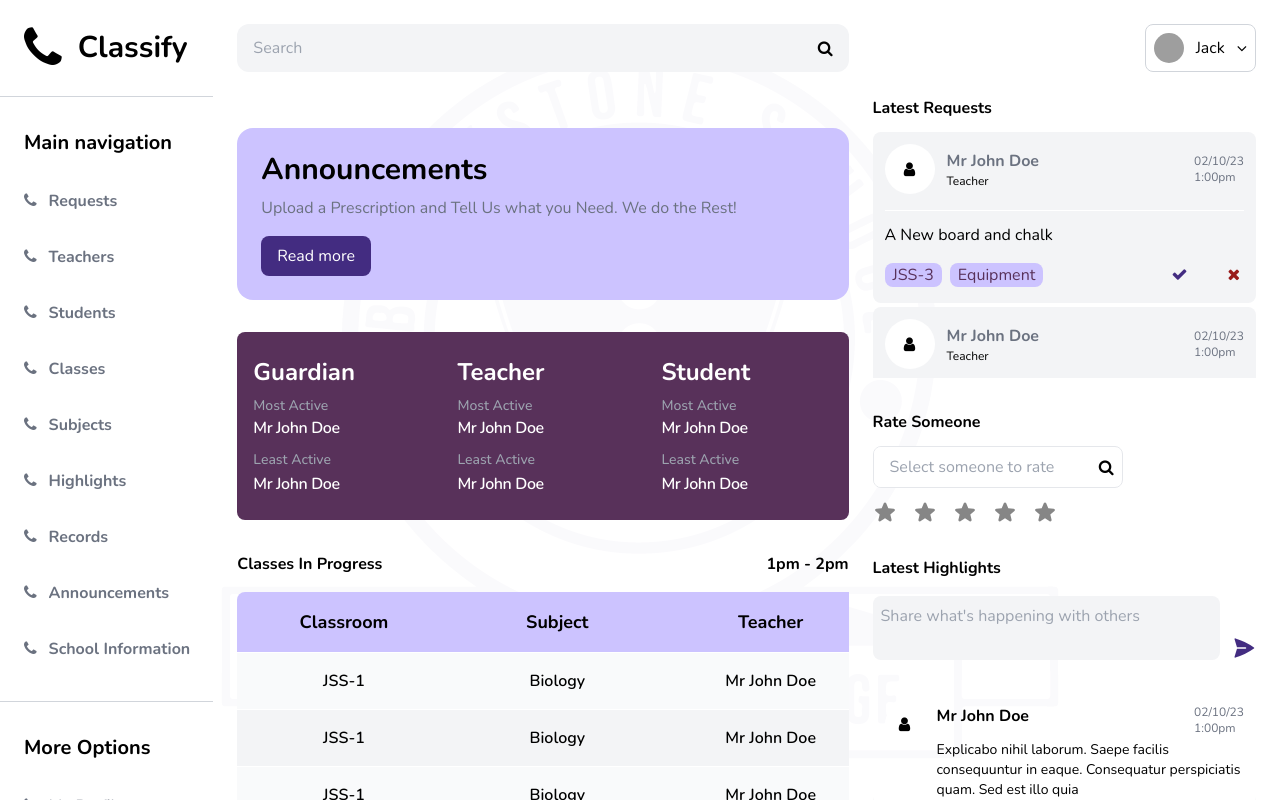
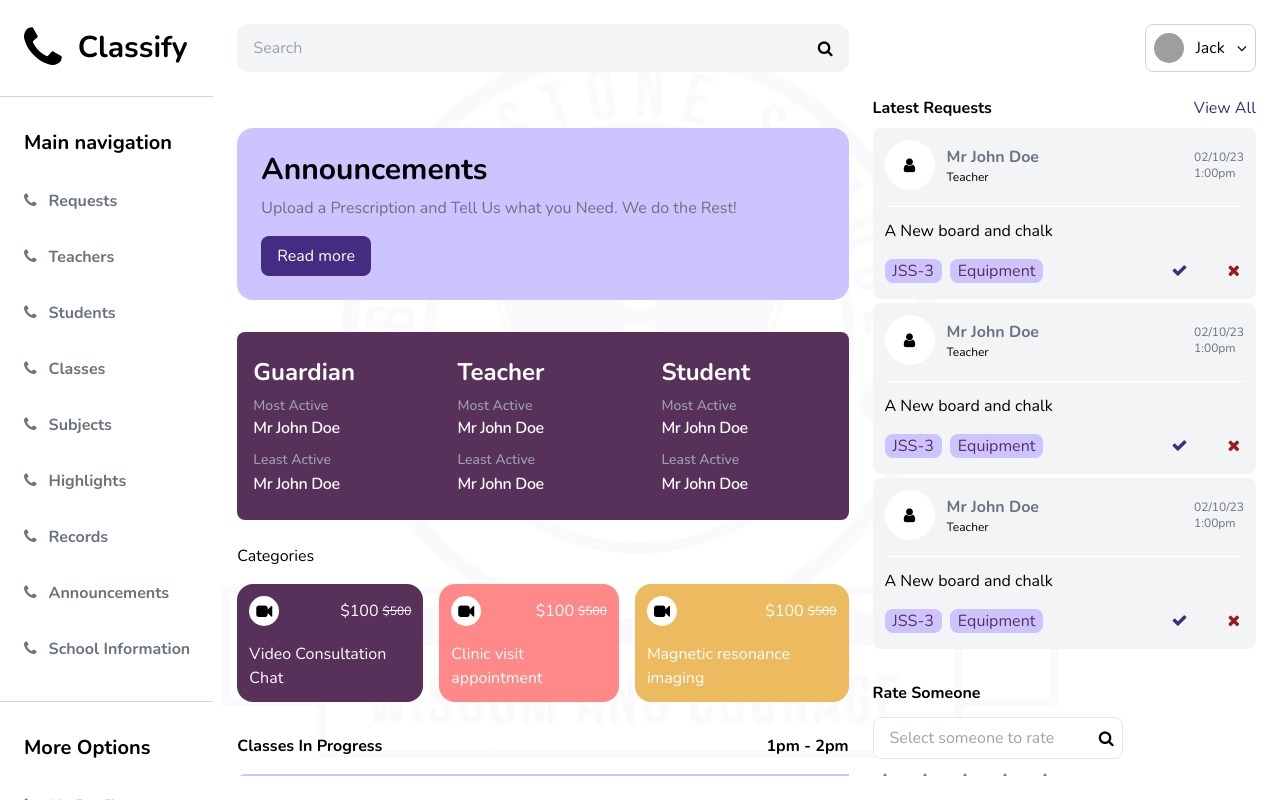
Before and after one commit to ibraheemosule/skoolizy, a React (Vite) app: page / in a window 1280 px wide. Built offline with nearby package versions, Linux system fonts and the light colour scheme; grey boxes are pictures that could not be loaded.

Commit message:
changed the styles for the overflow

```diff
--- a/src/components/layout/Layout.tsx
+++ b/src/components/layout/Layout.tsx
@@ -18,9 +18,11 @@ const Layout: FC = () => {
       >
         <SideNav />
       </section>
-      <section className="h-screen overflow-y-auto grow pt-6">
-        <TopHeader setToggleNav={setToggleNav} />
-        <div className="page _full my-6 px-6">
+      <section className="h-screen flex flex-col overflow-y-auto grow pt-6">
+        <header className="_full shrink-0 flex">
+          <TopHeader setToggleNav={setToggleNav} />
+        </header>
+        <div className="page _full overflow-hidden grow my-6 px-6">
           <Dashboard />
         </div>
       </section>
--- a/src/components/layout/top-header/TopHeader.tsx
+++ b/src/components/layout/top-header/TopHeader.tsx
@@ -6,7 +6,7 @@ interface ITopHeader {
 }
 
 const TopHeader: FC<ITopHeader> = ({ setToggleNav }) => (
-  <header className="_full flex">
+  <>
     <button
       data-testid="menu-btn"
       onClick={() => setToggleNav(true)}
@@ -29,7 +29,7 @@ const TopHeader: FC<ITopHeader> = ({ setToggleNav }) => (
         </div>
       </div>
     </div>
-  </header>
+  </>
 );
 
 export default memo(TopHeader);
--- a/src/components/pages/dashboard/Dashboard.tsx
+++ b/src/components/pages/dashboard/Dashboard.tsx
@@ -1,4 +1,5 @@
 import { memo } from 'react';
+import Categories from 'components/reusables/categories/Categories';
 import Hero from './hero/Hero';
 import MyAppointments from './live-classes/LiveClasses';
 import LatestRequests from './lastest-requests/LatestRequests';
@@ -7,18 +8,17 @@ import RateSomeone from './rate-someone/RateSomeone';
 import TopStats from './top-stats/TopStats';
 
 const Dashboard = () => (
-  <section>
-    <div className="flex flex-wrap lg:flex-nowrap gap-6">
-      <div className="w-full lg:w-3/5 shrink-0">
+  <section className="flex flex-wrap max-h-full overflow-auto lg:flex-nowrap gap-6">
+    <div className="w-full lg:w-3/5 shrink-0 overflow-auto">
       <Hero />
       <TopStats />
+      <Categories />
       <MyAppointments />
     </div>
-      <div className="w-full lg:w-auto grow">
+    <div className="w-full lg:w-auto grow overflow-auto">
       <LatestRequests />
       <RateSomeone />
       <Highlights />
-      </div>
     </div>
   </section>
 );
--- a/src/components/pages/dashboard/highlights/Highlights.tsx
+++ b/src/components/pages/dashboard/highlights/Highlights.tsx
@@ -6,8 +6,9 @@ import IconCard from 'components/reusables/icon-card/IconCard';
 
 const Highlights = () => (
   <div className="mt-8">
-    <div>
+    <div className="flex justify-between">
       <BoldText>Latest Highlights</BoldText>
+      <BaseText className=" text-purple.dark">View All</BaseText>
     </div>
 
     <div className="max-h-[300px] overflow-auto mt-4">
@@ -23,8 +24,14 @@ const Highlights = () => (
       </div>
     </div>
 
-    <div className="max-h-[200px] mt-8 overflow-y-scroll">
-      <IconCard className="border-b last:border-0 border-gray-200">
+    <div className="max-h-[300px] mt-8 overflow-y-auto">
+      {Array(10)
+        .fill('')
+        .map(() => (
+          <IconCard
+            key={Math.random()}
+            className="border-b last:border-0 border-gray-200"
+          >
             <IconCard.Wrapper>
               <IconCard.Icon className="mr-2 self-start bg-gray-200" size="40">
                 <i className="fa fa-user" />
@@ -44,46 +51,7 @@ const Highlights = () => (
               </IconCard.IconInfo>
             </IconCard.Wrapper>
           </IconCard>
-      <IconCard className="border-b last:border-0 border-gray-200">
-        <IconCard.Wrapper>
-          <IconCard.Icon className="mr-2 self-start bg-gray-200" size="40">
-            <i className="fa fa-user" />
-          </IconCard.Icon>
-          <IconCard.IconInfo className="grow flex-wrap">
-            <div className="flex w-full justify-between">
-              <BoldText>Mr John Doe</BoldText>
-              <div className="ml-auto text-gray-500">
-                <SmallText>02/10/23</SmallText>
-                <SmallText>1:00pm</SmallText>
-              </div>
-            </div>
-            <BaseText className="text-sm w-full">
-              Explicabo nihil laborum. Saepe facilis consequuntur in eaque.
-              Consequatur perspiciatis quam. Sed est illo quia
-            </BaseText>
-          </IconCard.IconInfo>
-        </IconCard.Wrapper>
-      </IconCard>
-      <IconCard className="border-b last:border-0 border-gray-200">
-        <IconCard.Wrapper>
-          <IconCard.Icon className="mr-2 self-start bg-gray-200" size="40">
-            <i className="fa fa-user" />
-          </IconCard.Icon>
-          <IconCard.IconInfo className="grow flex-wrap">
-            <div className="flex w-full justify-between">
-              <BoldText>Mr John Doe</BoldText>
-              <div className="ml-auto text-gray-500">
-                <SmallText>02/10/23</SmallText>
-                <SmallText>1:00pm</SmallText>
-              </div>
-            </div>
-            <BaseText className="text-sm w-full">
-              Explicabo nihil laborum. Saepe facilis consequuntur in eaque.
-              Consequatur perspiciatis quam. Sed est illo quia
-            </BaseText>
-          </IconCard.IconInfo>
-        </IconCard.Wrapper>
-      </IconCard>
+        ))}
     </div>
   </div>
 );
--- a/src/components/pages/dashboard/lastest-requests/LatestRequests.tsx
+++ b/src/components/pages/dashboard/lastest-requests/LatestRequests.tsx
@@ -1,12 +1,15 @@
 import { memo } from 'react';
-import { BoldText } from 'components/reusables/ui/text';
+import { BaseText, BoldText } from 'components/reusables/ui/text';
 
 import RequestCard from '../../../reusables/request-card/RequestCard';
 
 const Requests = () => (
   <div className="mt-8 md:mt-0">
-    <BoldText>Latest Requests</BoldText>
-    <div className="max-h-[250px] overflow-auto mt-2">
+    <div className="flex justify-between">
+      <BoldText>Latest Requests</BoldText>
+      <BaseText className=" text-purple.dark">View All</BaseText>
+    </div>
+    <div className="mt-2">
       <div className="mt-1 bg-gray-100 rounded-lg">
         <RequestCard />
       </div>
--- a/src/components/pages/dashboard/top-stats/TopStats.tsx
+++ b/src/components/pages/dashboard/top-stats/TopStats.tsx
@@ -4,7 +4,7 @@ import { memo } from 'react';
 const TopStats = () => (
   <div className=" bg-brown.dark mt-8 rounded-lg">
     <div className="grid grid-cols-1 gap-px  xs:grid-cols-3 md:grid-cols-2 xlg:grid-cols-3">
-      <div className=" px-4 py-6">
+      <div className=" px-4 py-6 max-xs:mx-auto">
         <BoldText className="text-2xl text-white">Guardian</BoldText>
         <div className="mt-2">
           <p className="text-sm font-medium  text-gray-400">Most Active</p>
@@ -25,7 +25,7 @@ const TopStats = () => (
           </p>
         </div>
       </div>
-      <div className=" px-4 py-6">
+      <div className=" px-4 py-6 max-xs:mx-auto">
         <BoldText className="text-2xl text-white">Teacher</BoldText>
         <div className="mt-2">
           <p className="text-sm font-medium  text-gray-400">Most Active</p>
@@ -46,7 +46,7 @@ const TopStats = () => (
           </p>
         </div>
       </div>
-      <div className=" px-4 py-6">
+      <div className=" px-4 py-6 max-xs:mx-auto">
         <BoldText className="text-2xl text-white">Student</BoldText>
         <div className="mt-2">
           <p className="text-sm font-medium  text-gray-400">Most Active</p>
```
Lines whose indentation alone changed are shown as unchanged.
